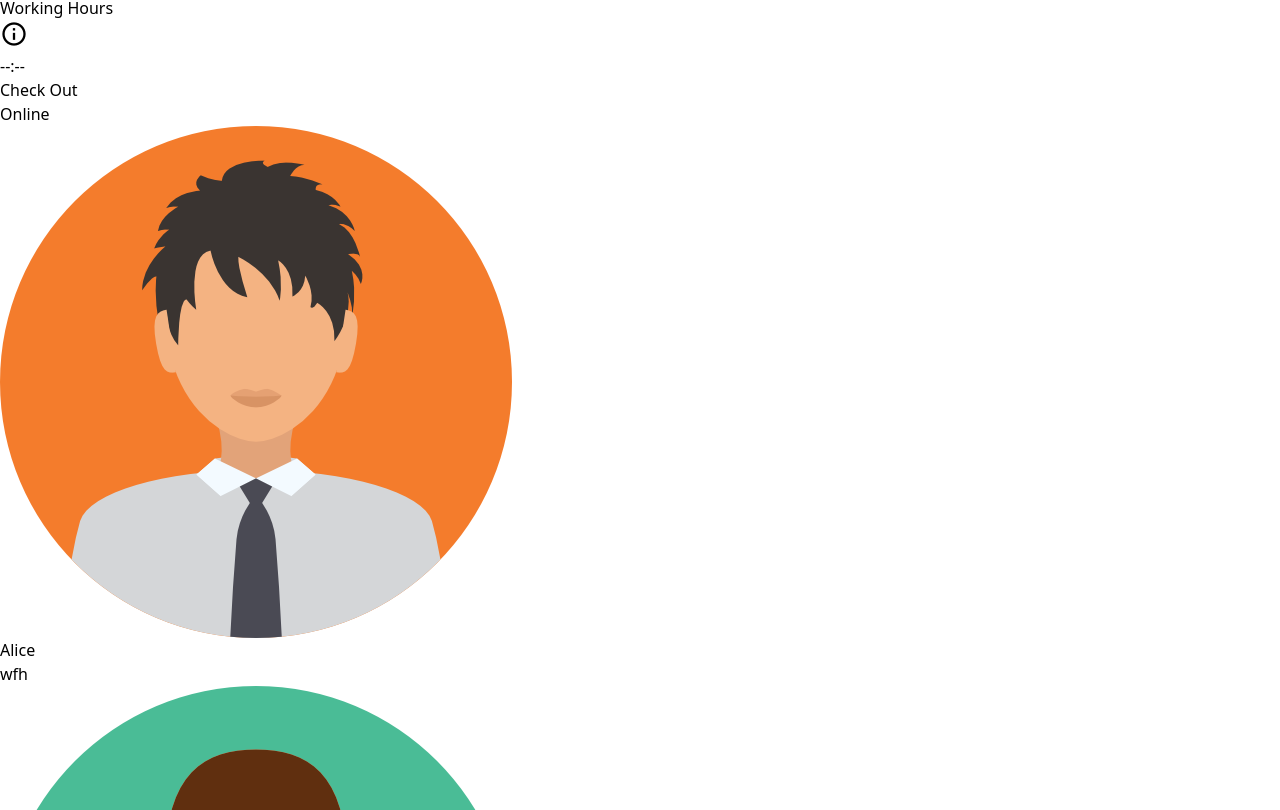
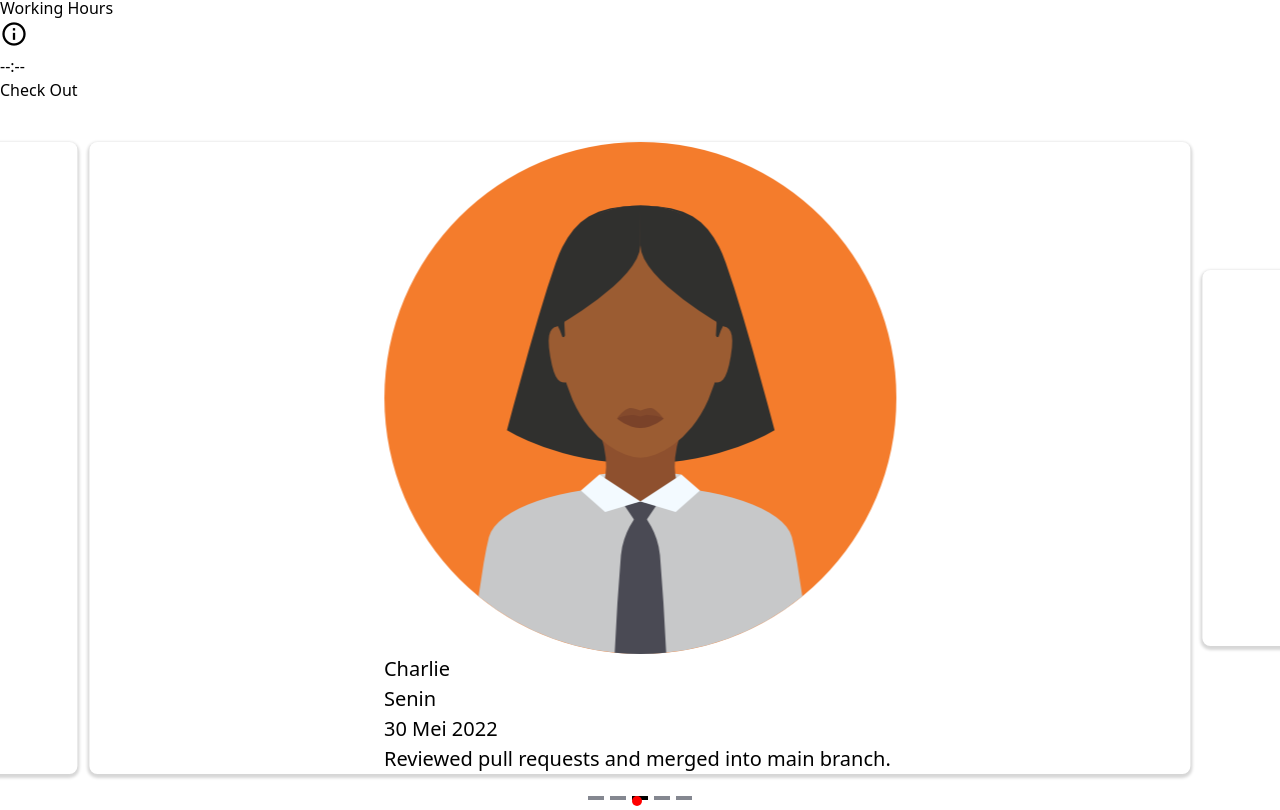
Before and after one commit to anjasmaradwisetiadi/dashboard-payment-pcs, a Vue app: page /dashboard in a window 1280 px wide. Shown: the part 950-1760 px from the top of the page. Built offline with nearby package versions, Linux system fonts and the light colour scheme.

Commit message:
[master] successfull make UI for news carousel and integration real data

```diff
--- a/src/assets/dataDummy/dashboardData.js
+++ b/src/assets/dataDummy/dashboardData.js
@@ -14,30 +14,40 @@ export const dataUser = {
 
 export const dataCarousel = {
     data: [
-        {
-            user: "Alice",
-            date: "2024-05-28",
-            description: "Completed the project documentation."
+          {
+            name: "Alice",
+            day: 'Senin',
+            date: "30 Mei 2022",
+            description: "Lorem Ipsum is simply dummy text of the printing and typesetting industry. Lorem Ipsum has been the industry's standard dummy text ever since the 1500s, when an unknown printer viewed Lorem Ipsum is simply dummy text of the printing and",
+            image:'src/assets/image/user_1.png'
           },
           {
-            user: "Bob",
-            date: "2024-05-27",
-            description: "Fixed bugs in the authentication module."
+            name: "Bob",
+            day: 'Senin',
+            date: "30 Mei 2022",
+            description: "Fixed bugs in the authentication module.",
+            image:'src/assets/image/user_2.png'
           },
           {
-            user: "Charlie",
-            date: "2024-05-26",
-            description: "Reviewed pull requests and merged into main branch."
+            name: "Charlie",
+            day: 'Senin',
+            date: "30 Mei 2022",
+            description: "Reviewed pull requests and merged into main branch.",
+            image:'src/assets/image/user_3.png'
           },
           {
-            user: "Edward",
-            date: "2024-05-24",
-            description: "Set up the CI/CD pipeline for automated testing."
+            name: "Edward",
+            day: 'Senin',
+            date: "30 Mei 2022",
+            description: "Set up the CI/CD pipeline for automated testing.",
+            image:'src/assets/image/user_4.png'
           },
           {
-            user: "Fiona",
-            date: "2024-05-23",
-            description: "Conducted user testing and gathered feedback."
+            name: "Fiona",
+            day: 'Senin',
+            date: "30 Mei 2022",
+            description: "Conducted user testing and gathered feedback.",
+            image:'src/assets/image/user_5.png'
           },
     ]
 
--- a/src/views/dashboard/CarouselNews.vue
+++ b/src/views/dashboard/CarouselNews.vue
@@ -1,12 +1,35 @@
 <template>
     <div id="CarouselNews">
-        <Carousel :items-to-show="2.5" :wrap-around="true">
-            <Slide v-for="slide in 10" :key="slide">
-                <div class="carousel__item">{{ slide }}</div>
+        <Carousel :items-to-show="1.15" :autoplay="2000" :wrap-around="true">
+            <Slide v-for="(item, index) in getNews" :key="index">
+                <div class="carousel__item">
+                    <div class="flex flex-col w-72 p-2">
+                        <div class="flex flex-row">
+                            <div class="flex w-1/2 items-center">
+                                <div class="text-sm">
+                                    <img class="w-8 h-8 rounded-full" :src="collectUrl.baseUrl +  item.image" alt="user_profile">
+                                </div>
+                                <div class="text-sm font-bold text-red-primary ml-2">
+                                    {{item.name}}
+                                </div>
+                            </div>
+                            <div class="w-1/2 text-right leading-3 text-xs">
+                                <div>
+                                    {{item.day}}
+                                </div>
+                                <div>
+                                    {{item.date}}
+                                </div>
+                            </div>
+                        </div>
+                        <div class="mt-3 text-xs text-justify">
+                            {{getTruncateWord(item.description, 236)}}
+                        </div>
+                    </div>
+                </div>
             </Slide>
-
             <template #addons>
-                <Navigation />
+                <Pagination />
             </template>
         </Carousel>
     </div>
@@ -14,9 +37,13 @@
 
   <script>
   import { defineComponent } from 'vue'
-  import { Carousel, Navigation, Slide } from 'vue3-carousel'
+  import { Carousel, Navigation, Slide, Pagination } from 'vue3-carousel'
+  import {useDashboardStore} from '../../stores/dashboard';
+  import {utilize} from '../../utilize/index'
+  import {collectUrl} from '../../utilize/collectUrl'
 
   import 'vue3-carousel/dist/carousel.css'
+  import { mapState } from 'pinia';
 
   export default defineComponent({
     name: 'CarouselNews',
@@ -24,6 +51,7 @@
       Carousel,
       Slide,
       Navigation,
+      Pagination
     },
     data: () => ({
         // carousel settings
@@ -45,6 +73,71 @@
                 snapAlign: 'start',
             },
         },
+
+        dataDummyNews: {
+            name: "Alice",
+            day: 'Senin',
+            date: "30 Mei 2022",
+            description: "Lorem Ipsum is simply dummy text of the printing and typesetting industry. Lorem Ipsum has been the industry's standard dummy text ever since the 1500s, when an unknown printer viewed Lorem Ipsum is simply dummy text of the printing and",
+            image:'src/assets/image/user_1.png'
+        },
+        collectUrl: collectUrl,
+        utilize: utilize
     }),
+    computed:{
+        ...mapState(useDashboardStore,{
+            getNews(store){
+                return store.news.data;
+            },
+        },
+        )
+    },
+
+    methods:{
+        getTruncateWord(data, length){
+            return utilize.truncateWord(data, length)
+        },
+    }
   })
 </script>
+<style scoped>
+/* start style custom slider carousel */
+.carousel__item {
+  min-height: 160px;
+  width: 100%;
+  background-color: white;
+  color: black;
+  font-size: 20px;
+  border-radius: 8px;
+  display: flex;
+  justify-content: center;
+  box-shadow: 0px 2px 3px 2px rgb(0 0 0 / 0.16);
+}
+
+.carousel__slide {
+  padding: 0px 6px;
+  margin: 10px 0px;
+}
+
+.carousel__prev,
+.carousel__next {
+  box-sizing: content-box;
+  border: 5px solid white;
+}
+
+::v-deep .carousel__pagination{
+    margin: 4px 0px !important;
+}
+::v-deep .carousel__pagination-button--active::after{
+    background-color: red;
+}
+
+::v-deep .carousel__pagination-button::after{
+    display: block !important;
+    content: '' !important;
+    width: 10px !important;
+    height: 10px !important;
+    border-radius: 50% !important;
+}
+/* end style custom slider carousel */
+</style>
--- a/src/views/dashboard/Dashboard.vue
+++ b/src/views/dashboard/Dashboard.vue
@@ -2,8 +2,8 @@
     <div id="Dashboard" class="flex flex-col min-h-screen">
         <main class="mt-12 relative flex-grow">
             <Profile></Profile>
+            <CarouselNews></CarouselNews>
             <UserStatus></UserStatus>
-            <!-- <CarouselNews></CarouselNews> -->
         </main>
         <NavbarBottom></NavbarBottom>
     </div>
```
Lines whose indentation alone changed are shown as unchanged.
